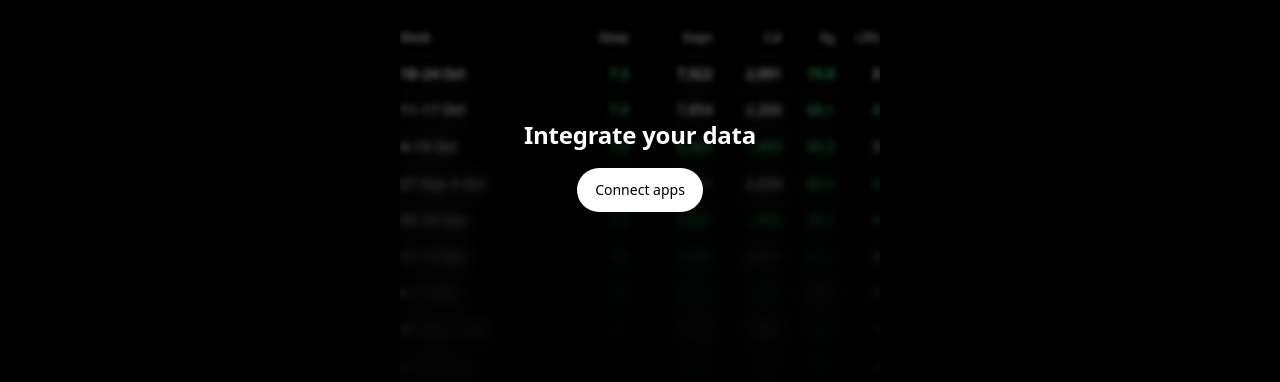
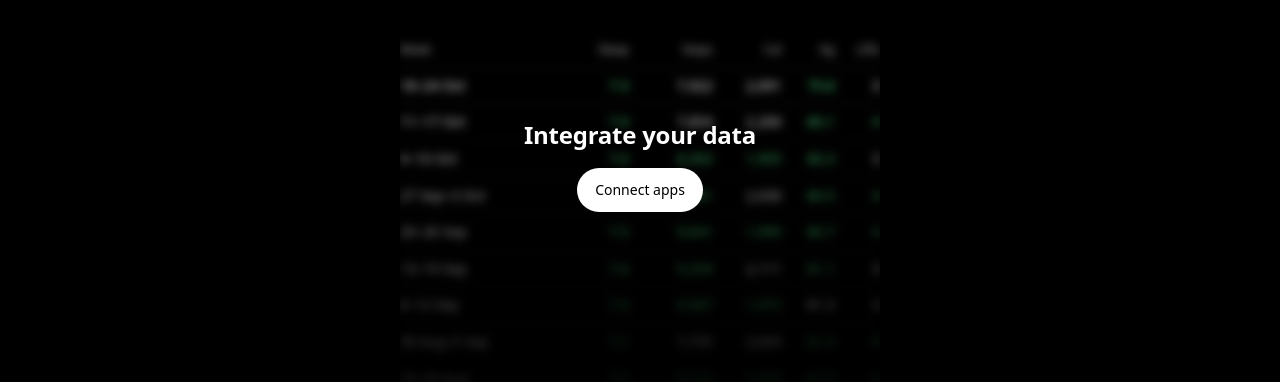
Before and after one commit to alyamiMohd/motusapp, a website with bundled scripts: page public/weeks.html in a window 1280 px wide. Shown: the part 51-433 px from the top of the page. Built offline with nearby package versions, Linux system fonts and the light colour scheme.

Commit message:
Locked look: no hard edge behind the blur
The extra backdrop-blur layer and the box clipping the blur showed a rectangle's edges. Now the whole
sample sits in one .sample that is blurred and faded to the background by a mask (fixed distances, so
it is black before the visible area ends), and the box reaches past the page padding.

Co-Authored-By: Claude Opus 5.5 <noreply@anthropic.com>

```diff
--- a/public/style.css
+++ b/public/style.css
@@ -288,12 +288,12 @@ details > .recent { padding-left: 12px; font-size: 13px; }
 /* locked dashboard (signed in, no data yet): a sample that gets blurrier and darker towards the bottom, with one
    button on top; the person's own data unlocks it. Also used on Data. */
 .board { position: relative; }
-.board.locked { max-height: 720px; overflow: hidden; }
-.board.locked > :not(.unlock) { filter: blur(3px); pointer-events: none; user-select: none; }
-.board.locked::before, .board.locked::after { content: ""; position: absolute; inset: 0; pointer-events: none; z-index: 1; }
-.board.locked::before { -webkit-backdrop-filter: blur(10px); backdrop-filter: blur(10px);
-  -webkit-mask-image: linear-gradient(to bottom, transparent 0, #000 45%); mask-image: linear-gradient(to bottom, transparent 0, #000 45%); }
-.board.locked::after { background: linear-gradient(to bottom, rgba(0, 0, 0, .1) 0, rgba(0, 0, 0, .55) 35%, #000 75%); }
+/* the box reaches past the page padding so the blur is never clipped into a hard edge; the sample itself
+   fades to the background towards the bottom (no separate overlay box, which showed its own edges) */
+.board.locked { margin: 0 -16px; padding: 12px 16px 0; max-height: 560px; overflow: hidden; }
+.board.locked > .sample { filter: blur(5px); pointer-events: none; user-select: none;
+  -webkit-mask-image: linear-gradient(to bottom, #000 0, rgba(0, 0, 0, .55) 180px, rgba(0, 0, 0, .15) 360px, transparent 500px);
+          mask-image: linear-gradient(to bottom, #000 0, rgba(0, 0, 0, .55) 180px, rgba(0, 0, 0, .15) 360px, transparent 500px); }
 .unlock { position: absolute; z-index: 2; left: 0; right: 0; top: 96px; display: flex; flex-direction: column; align-items: center; gap: 16px; text-align: center; }
 .unlock[hidden] { display: none; }
 .unlock b { font-size: 24px; font-weight: 600; letter-spacing: -.01em; }
--- a/public/weeks.html
+++ b/public/weeks.html
@@ -23,6 +23,7 @@
   <p class="banner" id="banner" hidden></p>
   <div class="board" id="board">
     <div class="unlock" id="unlock" hidden><b>Integrate your data</b><a class="btn" href="connect.html">Connect apps</a></div>
+    <div class="sample">
       <table id="table">
         <thead><tr><th>Week</th><th>Sleep</th><th>Steps</th><th>Cal</th><th id="kg">Kg</th><th>Lifts</th></tr></thead>
         <tbody id="rows"></tbody>
@@ -30,6 +31,7 @@
       <button class="more" id="more" hidden></button>
       <p class="foot"><button class="more inline" id="csv" type="button">Download CSV</button></p>
     </div>
+  </div>
 </main>
 <script type="module" src="js/pages/weeks.js"></script>
 </body>
```
Also changed, not shown: public/index.html (+2 -0 lines). Lines whose indentation alone changed are shown as unchanged.
